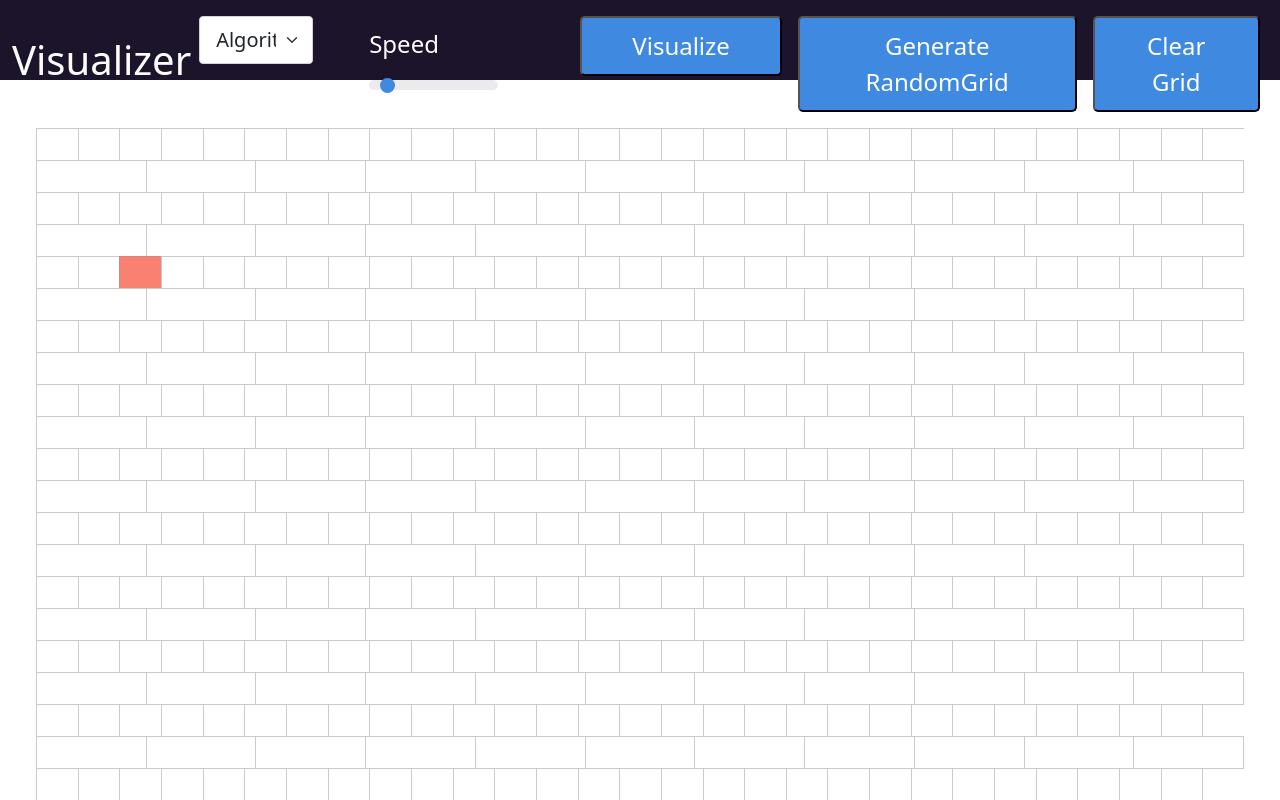
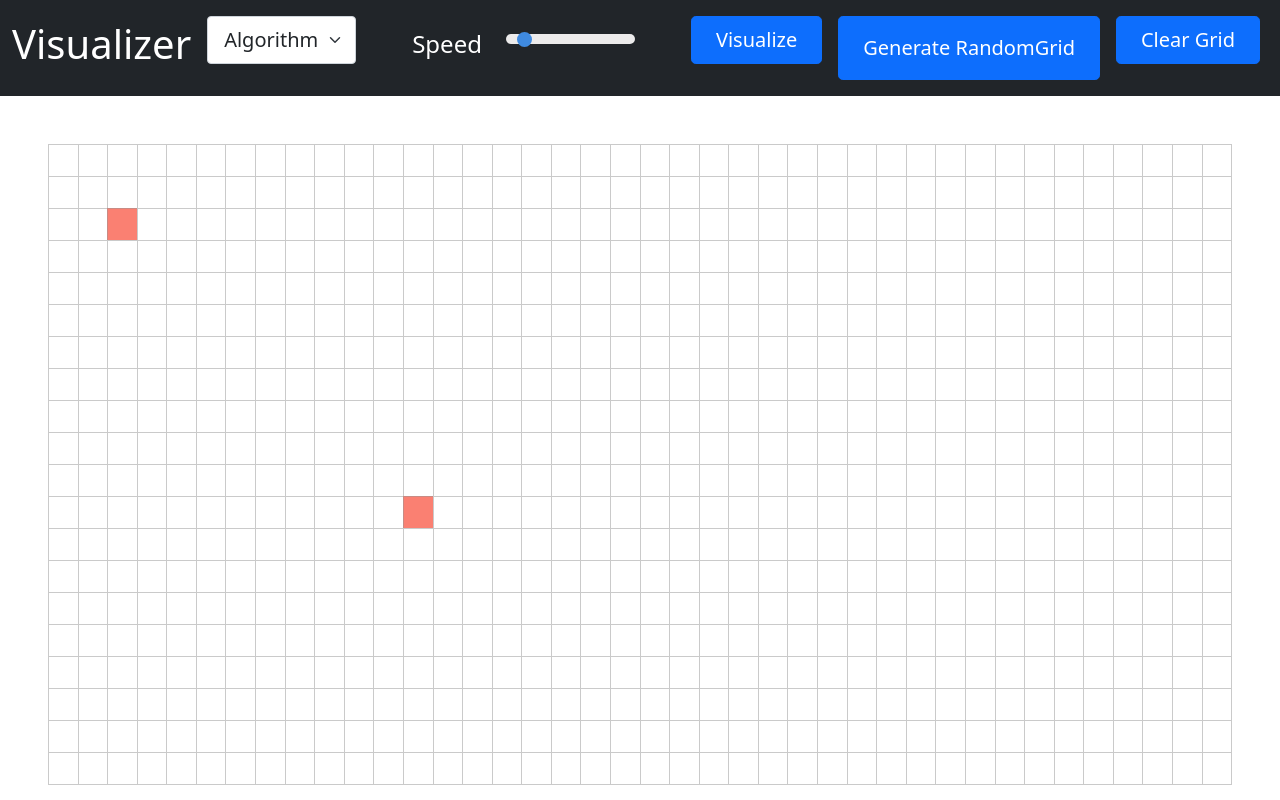
Before and after one commit to keval604/Path-Finding-Visuliser, a React (Create React App) app: page / in a window 1280 px wide. Shown: the top 800 px of the page. Built offline with nearby package versions, Linux system fonts and the light colour scheme.

Commit message:
created responsive page

```diff
--- a/src/Component/Grid/Cell.css
+++ b/src/Component/Grid/Cell.css
@@ -7,19 +7,19 @@
     to {background-color: yellow; width:100%; height:100%;}
 
   }
-table tr:last-child .cell{
+.grid .row:last-child {
   border-bottom: 1px solid hsla(0, 0%, 59%, .5);
 }
-tr td:last-child {
+.row .col:last-child {
   border-right : 1px solid hsla(0, 0%, 59%, .5);
 }
 
-.cell{
+.col{
   border: 1px solid hsla(0, 0%, 59%, .5);
   border-spacing: 0;
   border-bottom: 0;
   border-right: 0;
-  width: 3vw;
+  width: 2vw;
   height: 4vh
 }
 
--- a/src/Component/Grid/Cell.js
+++ b/src/Component/Grid/Cell.js
@@ -1,4 +1,5 @@
 import { useContext } from 'react';
+import '../../bootstrap5/css/bootstrap.min.css';
 // import VisContext from './Context/vis-context';
 import { VisitContext } from '../../App';
 import './Cell.css';
@@ -29,23 +30,19 @@ const Cell=(props)=>{
 
     return (
         <>
-            <td
-                className={`col ${row}_${col} ${isTerminal} cell`}
+            <div
+                className={`col ${row}_${col} ${isTerminal}`}
                 onMouseDown={()=>ctx.mouseHandler(true)}
                 onMouseUp={()=>ctx.mouseHandler(false)}
                 onMouseOver={()=>ctx.down?ctx.setVisited(row,col,-2):ctx.down}
-                onClick={(()=>ctx.setVisited(row,col,-2))}
-
+                onClick={(() => ctx.setVisited(row, col, -2))}
 
                 style={{
                     backgroundColor: color,
                 }}
-
             >
-                <div className={`${vis}`} ></div>
-            </td>
-
-
+                <div className={`${vis} cell`} > </div>
+            </div>
         </>
     )
 }
--- a/src/Component/Grid/ClearGrid.js
+++ b/src/Component/Grid/ClearGrid.js
@@ -27,7 +27,7 @@ const ClearGrid=()=>{
     }
 
     return (
-        <button class="button" onClick={generateClearGrid}>Clear Grid</button>
+        <button class="btn btn-lg btn-primary px-4" onClick={generateClearGrid}>Clear Grid</button>
     );
 }
 export { generateClearGrid };
--- a/src/Component/Grid/Grid.js
+++ b/src/Component/Grid/Grid.js
@@ -7,8 +7,8 @@ const Grid=(props)=>{
     const arr = [...Array(props.noRows).keys()].map(x => x++);
     return (
         <>
-            <div className="m-5">
-                <table className="table">
+            <div className="grid m-5">
+                <div className="">
                     {
                         arr.map((ele, index) => (
                             <Rows
@@ -18,7 +18,7 @@ const Grid=(props)=>{
                             ></Rows>
                         ))
                     }
-                </table>
+                </div>
             </div>
         </>
     )
--- a/src/Component/Grid/RandomGrid.js
+++ b/src/Component/Grid/RandomGrid.js
@@ -29,7 +29,7 @@ const RandomGrid = () => {
     }
 
     return (
-        <button class="button" onClick={generateRandomGrid}>Generate RandomGrid</button>
+        <button class="btn btn-lg btn-primary px-4 py-3" onClick={generateRandomGrid}>Generate RandomGrid</button>
     );
 }
 
--- a/src/Component/Grid/Rows.js
+++ b/src/Component/Grid/Rows.js
@@ -4,13 +4,13 @@ const Rows=(props)=>{
     const arr = [...Array(props.noCols).keys()].map(x => x++);
     return (
         <>
-            <tr className={`row ${props.rowNo}`}>
+            <div className={`row ${props.rowNo} g-0 `}>
                 {
                     arr.map((ele, index) => (
                         <Cell key={index} colNo={ele} rowNo={props.rowNo}></Cell>
                     ))
                 }
-            </tr>
+            </div>
         </>
     )
 }
--- a/src/Component/Header/Button.js
+++ b/src/Component/Header/Button.js
@@ -1,6 +1,6 @@
 import { useContext } from "react";
 import { VisitContext,GridInfoContext } from "../../App";
-
+import '../../bootstrap5/css/bootstrap.min.css';
 import { dijkstra } from "../../Algorithm/dijkstra";
 
 import {bfs} from "../../Algorithm/bfs";
@@ -48,7 +48,7 @@ const Button=(props)=>{
     }
 
     return (
-        <button class="button" onClick={execute}>Visualize {algorithm}</button>
+        <button class="btn btn-lg btn-primary px-4" onClick={execute}>Visualize {algorithm}</button>
     );
 }
 
--- a/src/Component/Header/Header.css
+++ b/src/Component/Header/Header.css
@@ -24,10 +24,6 @@
     display: inline;
     margin: 10px 15px;
 }
-.button{
-    background-color: #3f8ae0;
-    padding:10px 50px;
-    font-size: 24px;
-    border-radius: 5px;
-    color:white;
+.btn{
+
 }
--- a/src/Component/Header/Header.js
+++ b/src/Component/Header/Header.js
@@ -19,10 +19,10 @@ const Header=()=>{
     }
 
     return(
-        <div className='header'>
-            <nav class="navbar navbar-expand-lg">
+        // <div className='header'>
+            <nav class="navbar navbar-expand-lg navbar-light bg-dark">
             <div class="container-fluid">
-                <div class="nav-brand"><h1> Visualizer </h1></div>
+                <div class="nav-brand text-white"><h1> Visualizer </h1></div>
                 <button class="navbar-toggler" type="button" data-bs-toggle="collapse" data-bs-target="#navbarSupportedContent"
                 aria-controls="navbarSupportedContent" aria-expanded="false" aria-label="Toggle navigation">
                 <span class="navbar-toggler-icon"></span>
@@ -40,7 +40,7 @@ const Header=()=>{
             </div>
             </nav>
 
-        </div>
+        // </div>
         /* <div class="heading">Visualizer</div> */
 
         /* <div class="links">
```
